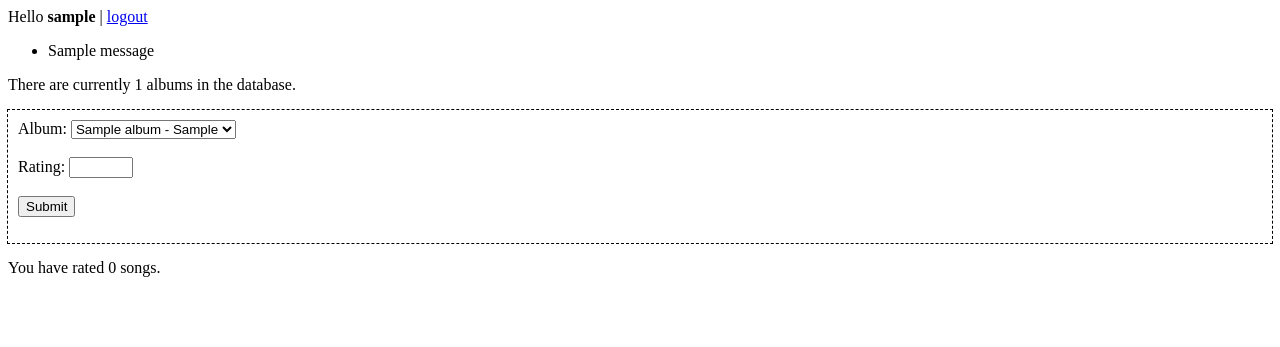
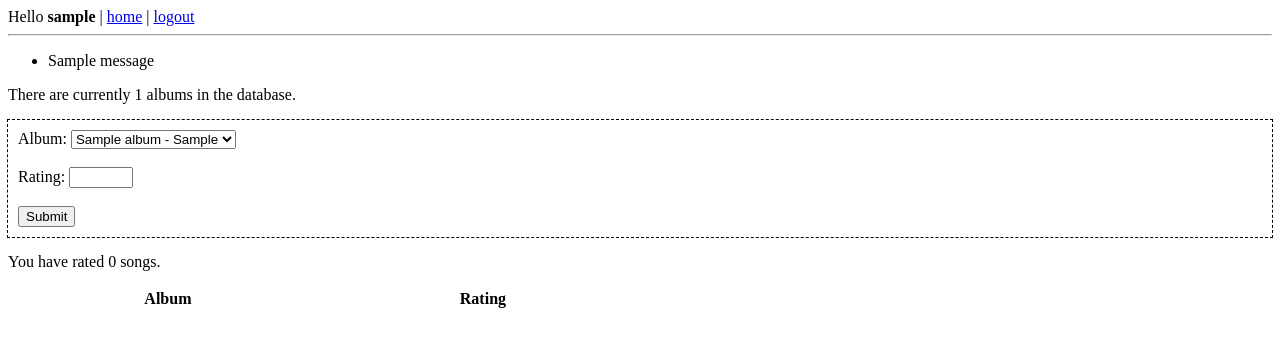
Before and after one commit to cristobers/music-rating, a Flask app: page / in a window 1280 px wide. Shown: the top 347 px of the page. Run offline with Flask 3, Linux system fonts and the light colour scheme; a user stored in the database is signed in; tables that the repository leaves empty hold one stand-in row (values such as "Sample post"); one stand-in notice (Sample message) is shown; lists and menus that the app fills with data are empty; parts of the project's set-up code (start-up, migrations or seed data) failed here and were passed over.

Commit message:
added ability to see other users ratings, cleaned up some code, made templates to make HTML a bit cleaner and less repetitive

```diff
--- a/src/main.py
+++ b/src/main.py
@@ -6,7 +6,7 @@ from flask import Flask, render_template, current_app, url_for, flash, session,
 from flask_login import current_user, LoginManager, UserMixin, login_user, \
     logout_user, login_required
 from flask_sqlalchemy import SQLAlchemy
-from sqlalchemy import and_, Sequence
+from sqlalchemy import and_, Sequence, desc
 from config import app_setup, fer_key
 
 app = Flask(__name__)
@@ -53,28 +53,27 @@ def index():
         return render_template("index.html")
     else:
         albums = Album.query.all()
-        ratings = db.session.execute(
-                    db.select(Rating).where(and_(
-                        Rating.album_rater == current_user.id
-                    ))).all()
+        ratings = get_ordered_albums_and_ratings()
         return render_template("index.html", albums=albums, ratings=ratings)
 
 @app.route("/logout")
 @login_required
 def logout():
     logout_user()
-    #flash("you've been logged out")
     return redirect(url_for("index"))
 
 @app.route("/user/<user_id>")
 @login_required
 def see_user_ratings(user_id):
-    return "meowwwwwwww!"
+    ratings = get_ordered_albums_and_ratings()
+    if ratings == []:
+        return "User doesn't have any ratings.", 200
+    else:
+        return render_template("ratings.html", ratings=ratings, user_id=user_id)
 
 @app.route("/rate_album", methods=["POST"])
 @login_required
 def rate_an_album():
-
     if request.form == None:
         return "Request data was empty.", 400
 
@@ -237,5 +236,14 @@ def user_not_anonymous():
     if not current_user.is_anonymous:
         return redirect(url_for('index'))
 
+def get_ordered_albums_and_ratings():
+    return db.session.execute(
+        db.select(Rating, Album).join(
+            Album, Rating.album_id == Album.id
+        ).where(and_(
+            Rating.album_rater == current_user.id
+        )).order_by(desc(Rating.rating_score))
+    ).all()
+
 with app.app_context():
     db.create_all()
--- /dev/null
+++ b/src/templates/base.html
@@ -0,0 +1,31 @@
+<!doctype html>
+{% if current_user.is_authenticated %}
+    <title> {% block title %}{% endblock %} - Album Rating</title>
+    <head> {% block head %}{% endblock %} </head>
+    <div>
+        <a> Hello <b>{{ current_user.username }}</b> | </a>
+        <a class="btn" href="{{ url_for('index') }}">home</a>
+        |
+        <a class="btn" href="{{ url_for('logout') }}">logout</a>
+    </div>
+    <hr>
+    <div>
+        {% with messages = get_flashed_messages() %}
+            {% if messages %}
+                <ul class="flashes">
+                    {% for message in messages %}
+                        <li> {{ message }} </li>
+                    {% endfor %}
+                </ul>
+            {% endif %}
+        {% endwith %}
+    </div>
+    {% block content %}{% endblock %}
+{% else %}
+    <title> Login - Album Rating </title>
+    <a
+        class="btn"
+        href="{{ url_for('oauth2_authorize', provider='discord') }}">
+        login with discord
+    </a>
+{% endif %}
--- a/src/templates/index.html
+++ b/src/templates/index.html
@@ -1,5 +1,6 @@
-<!DOCTYPE=html>
-    <head>
+{% extends "base.html" %}
+
+{% block head %}
     <style>
         .album_rating_section {
             box-sizing: border-box;
@@ -7,26 +8,10 @@
             outline: 1px dashed black;
         }
     </style>
-    </head>
+{% endblock %}
 <body>
-        {% if current_user.is_authenticated %}
-            <div>
-                <a> Hello <b>{{ current_user.username }}</b> | </a>
-                <a class="btn" href="{{ url_for('logout') }}">logout</a>
-            </div>
-
-            <div>
-                {% with messages = get_flashed_messages() %}
-                    {% if messages %}
-                        <ul class="flashes">
-                            {% for message in messages %}
-                                <li> {{ message }} </li>
-                            {% endfor %}
-                        </ul>
-                    {% endif %}
-                {% endwith %}
-            </div>
-
+    {% block title %} Update ratings {% endblock %}
+    {% block content %}
     <p> There are currently {{ albums|length }} albums in the database. </p>
 
     <div class="album_rating_section">
@@ -48,11 +33,22 @@
     </div>
     <div class="your_ratings">
         <p> You have rated {{ ratings|length }} songs. </p>
+
+        <table style="width:50%">
+        <tr>
+            <th>Album</th>
+            <th>Rating</th>
+        </tr>
+
+        {% for rating in ratings %}
+            <tr>
+                {% set album  = rating[1] %}
+                {% set rating = rating[0] %}
+                <td> {{album.title}} - {{album.artist}} </td>
+                <td> {{rating.rating_score}} </td>
+            </tr>
+        {% endfor %}
+        <table>
     </div>
-
-
-        {% else %}
-            <a class="btn" href="{{ url_for('oauth2_authorize', provider='discord') }}">login with discord</a>
-        {% endif %}
+    {% endblock %}
 </body>
-</html>
```
Also changed, not shown: src/templates/ratings.html (added, +21 -0 lines), src/instance/db.sqlite. Lines whose indentation alone changed are shown as unchanged.
